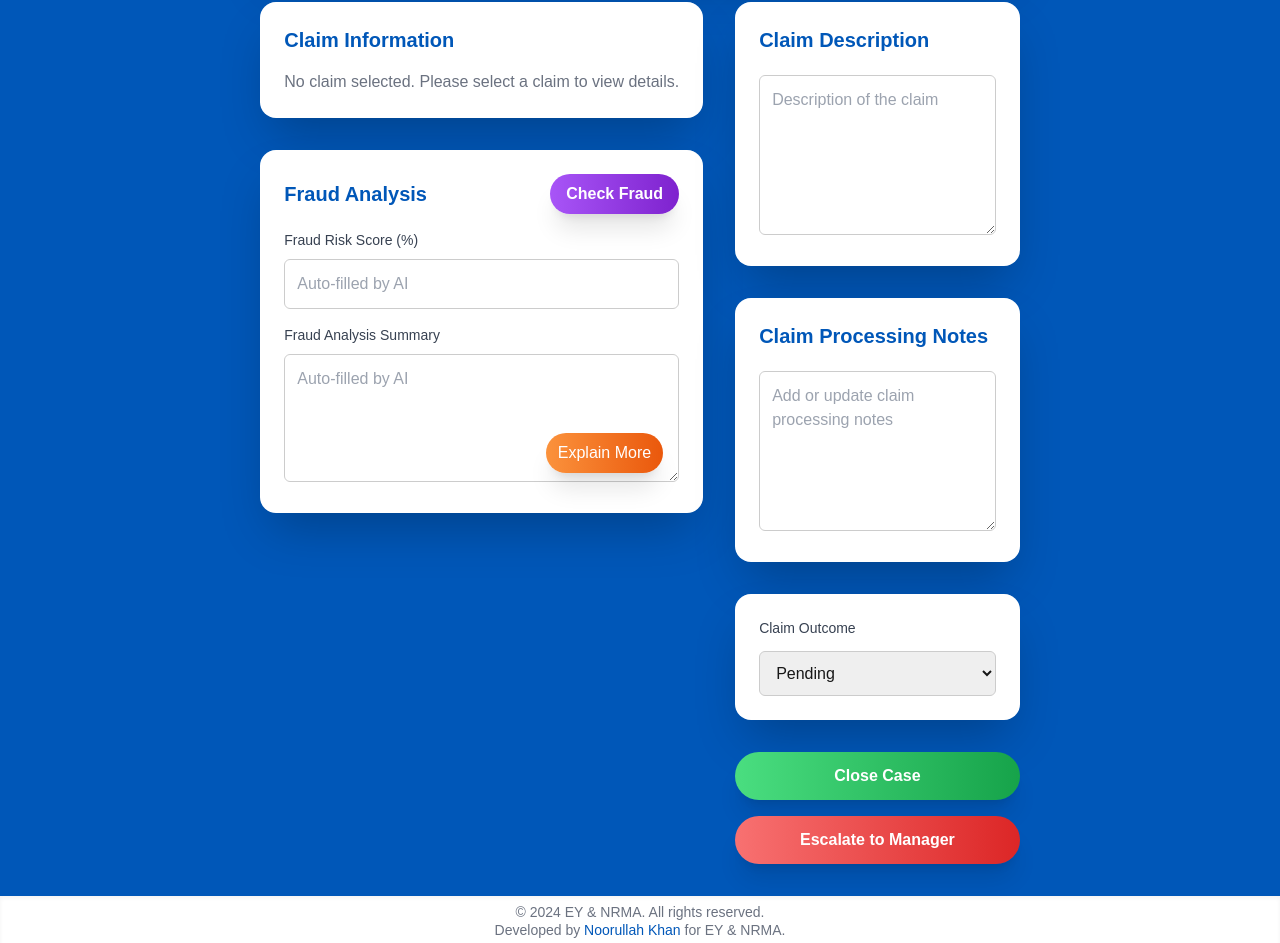
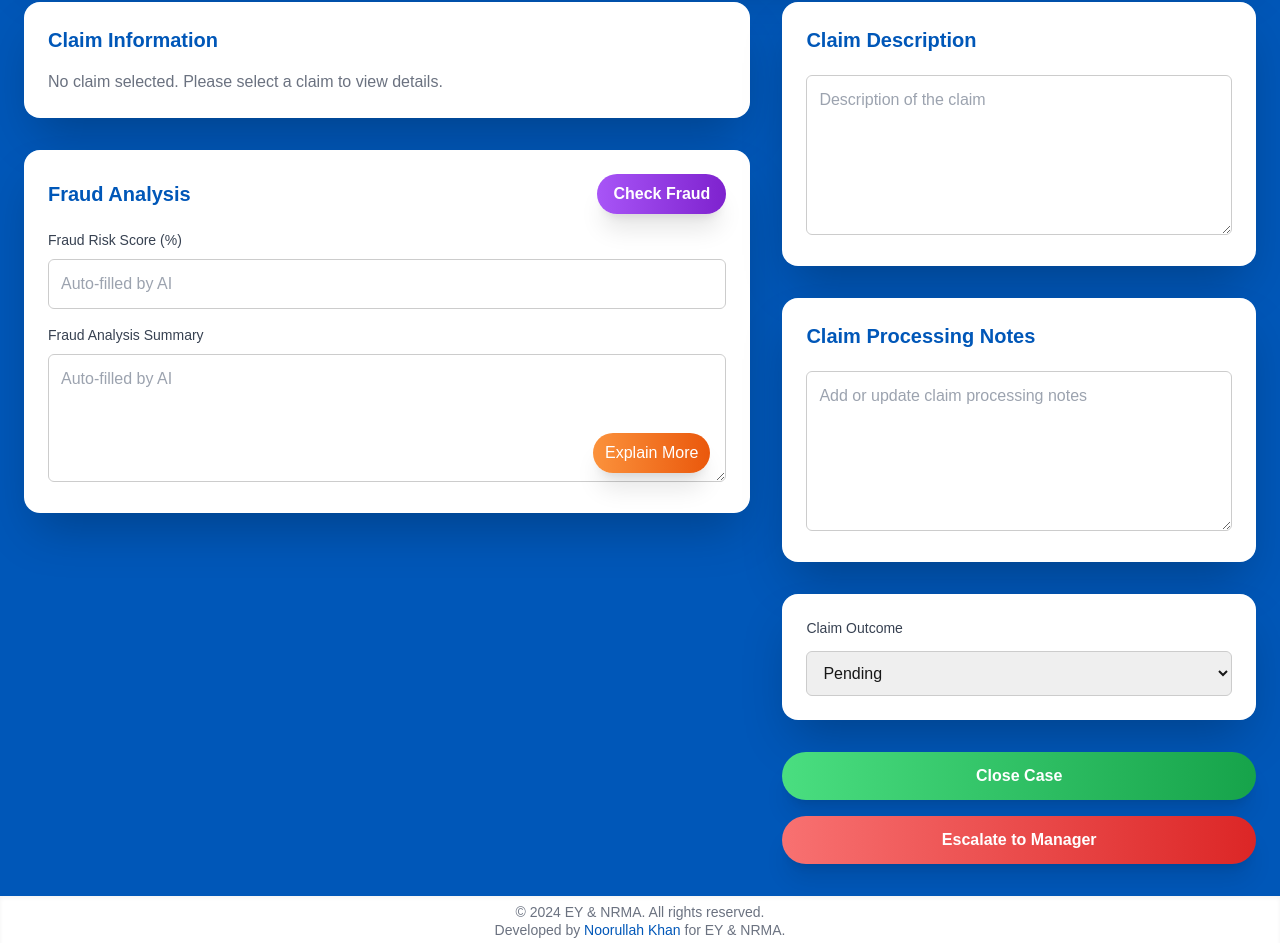
Before and after one commit to AlanDataPortfolio/ey-azure-fn-pipeline, a Next.js app in the folder src/webapp/: page / in a window 1280 px wide. Shown: the part 253-1196 px from the top of the page. Built offline with nearby package versions, Linux system fonts and the light colour scheme; sample sign-in values are in the browser's storage.

Commit message:
#70 Fixed Flex Width Issue

```diff
--- a/src/webapp/pages/index.js
+++ b/src/webapp/pages/index.js
@@ -213,7 +213,7 @@ export default function Home() {
       </header>
 
       {/* Main Content */}
-      <main className="max-w-7xl mx-auto px-6 py-8 flex-1">
+      <main className="w-full max-w-7xl mx-auto px-6 py-8 flex-1">
         {/* Claim Search Section */}
         <div className="bg-white rounded-2xl shadow-2xl p-8 mb-8 relative overflow-hidden">
           <div className="absolute inset-0 bg-gradient-to-b from-white via-transparent to-transparent opacity-30 pointer-events-none"></div>
@@ -248,18 +248,18 @@ export default function Home() {
         </div>
 
         {/* Main Grid */}
-        <div className="grid grid-cols-1 lg:grid-cols-5 gap-8">
+        <div className="grid grid-cols-1 lg:grid-cols-5 gap-8 w-full">
           {/* Left Column */}
-          <div className="lg:col-span-3 space-y-8">
+          <div className="lg:col-span-3 space-y-8 flex flex-col min-w-0 w-full">
             {/* Claim Information */}
-            <div className="bg-white shadow-2xl rounded-2xl p-6 relative overflow-hidden max-h-80 overflow-y-auto">
+            <div className="bg-white shadow-2xl rounded-2xl p-6 relative overflow-hidden max-h-80 overflow-y-auto w-full">
               <div className="absolute inset-0 bg-gradient-to-b from-white via-transparent to-transparent opacity-20 pointer-events-none"></div>
               <h2 className="text-xl font-semibold text-nrmaBlue mb-4 relative z-10">
                 Claim Information
               </h2>
-              <div className="grid grid-cols-2 gap-4 relative z-10">
-                {claimDetails
-                  ? claimDetails.split('\n').map((line, index) => {
+              <div className="grid grid-cols-2 gap-4 relative z-10 w-full">
+                {claimDetails ? (
+                  claimDetails.split('\n').map((line, index) => {
                     const [key, value] = line.split(':');
                     if (key && value) {
                       return (
@@ -272,8 +272,8 @@ export default function Home() {
                       return null;
                     }
                   })
-                  : (
-                    <p className="text-gray-500 col-span-2">
+                ) : (
+                  <p className="text-gray-500 col-span-2 w-full">
                     No claim selected. Please select a claim to view details.
                   </p>
                 )}
@@ -281,7 +281,7 @@ export default function Home() {
             </div>
 
             {/* Fraud Analysis */}
-            <div className="bg-white shadow-2xl rounded-2xl p-6 relative overflow-hidden">
+            <div className="bg-white shadow-2xl rounded-2xl p-6 relative overflow-hidden w-full">
               <div className="absolute inset-0 bg-gradient-to-b from-white via-transparent to-transparent opacity-20 pointer-events-none"></div>
               <div className="flex items-center justify-between mb-4 relative z-10">
                 <h2 className="text-xl font-semibold text-nrmaBlue">
@@ -341,9 +341,9 @@ export default function Home() {
           </div>
 
           {/* Right Column */}
-          <div className="lg:col-span-2 space-y-8">
+          <div className="lg:col-span-2 space-y-8 flex flex-col min-w-0 w-full">
             {/* Claim Description */}
-            <div className="bg-white shadow-2xl rounded-2xl p-6 relative overflow-hidden">
+            <div className="bg-white shadow-2xl rounded-2xl p-6 relative overflow-hidden w-full">
               <div className="absolute inset-0 bg-gradient-to-b from-white via-transparent to-transparent opacity-20 pointer-events-none"></div>
               <h2 className="text-xl font-semibold text-nrmaBlue mb-4 relative z-10">
                 Claim Description
@@ -359,7 +359,7 @@ export default function Home() {
             </div>
 
             {/* Claim Notes */}
-            <div className="bg-white shadow-2xl rounded-2xl p-6 relative overflow-hidden">
+            <div className="bg-white shadow-2xl rounded-2xl p-6 relative overflow-hidden w-full">
               <div className="absolute inset-0 bg-gradient-to-b from-white via-transparent to-transparent opacity-20 pointer-events-none"></div>
               <h2 className="text-xl font-semibold text-nrmaBlue mb-4 relative z-10">
                 Claim Processing Notes
@@ -375,7 +375,7 @@ export default function Home() {
             </div>
 
             {/* Claim Outcome */}
-            <div className="bg-white shadow-2xl rounded-2xl p-6 relative overflow-hidden">
+            <div className="bg-white shadow-2xl rounded-2xl p-6 relative overflow-hidden w-full">
               <div className="absolute inset-0 bg-gradient-to-b from-white via-transparent to-transparent opacity-20 pointer-events-none"></div>
               <label
                 htmlFor="claimOutcome"
@@ -398,7 +398,7 @@ export default function Home() {
             </div>
 
             {/* Action Buttons */}
-            <div className="flex flex-col space-y-4">
+            <div className="flex flex-col space-y-4 w-full">
               <button
                 type="button"
                 onClick={closeCase}
@@ -423,7 +423,16 @@ export default function Home() {
         <div className="max-w-7xl mx-auto px-4 py-2">
           <p className="text-center text-sm text-gray-500 leading-tight">
             © {new Date().getFullYear()} EY & NRMA. All rights reserved. <br />
-            Developed by <a href="https://www.linkedin.com/in/noorullah-khan" className="text-nrmaBlue hover:underline" target="_blank" rel="noopener noreferrer">Noorullah Khan</a> for EY & NRMA.
+            Developed by{' '}
+            <a
+              href="https://www.linkedin.com/in/noorullah-khan"
+              className="text-nrmaBlue hover:underline"
+              target="_blank"
+              rel="noopener noreferrer"
+            >
+              Noorullah Khan
+            </a>{' '}
+            for EY & NRMA.
           </p>
           <p className="text-center text-xs text-gray-400 mt-1 leading-tight">
             The content and functionality of this site are confidential and proprietary to EY & NRMA.
```
Lines whose indentation alone changed are shown as unchanged.
